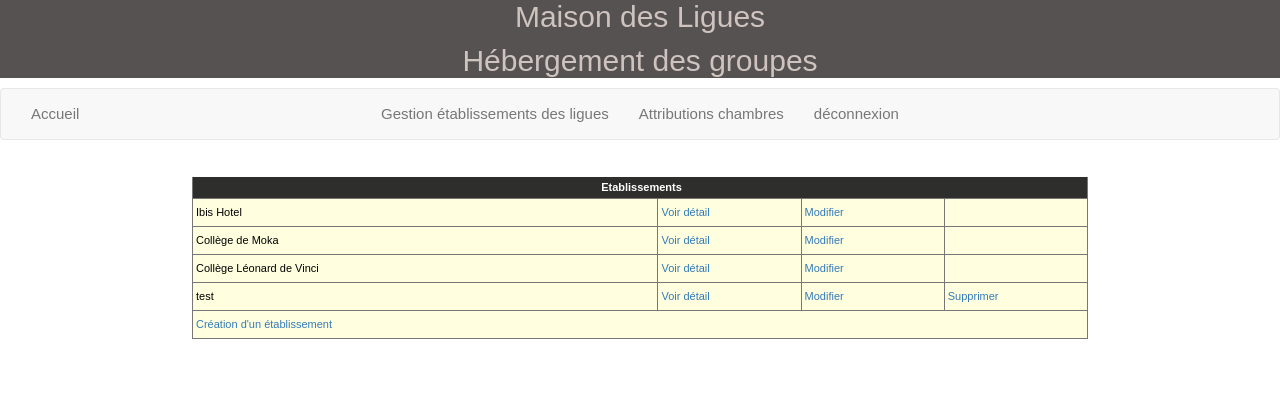
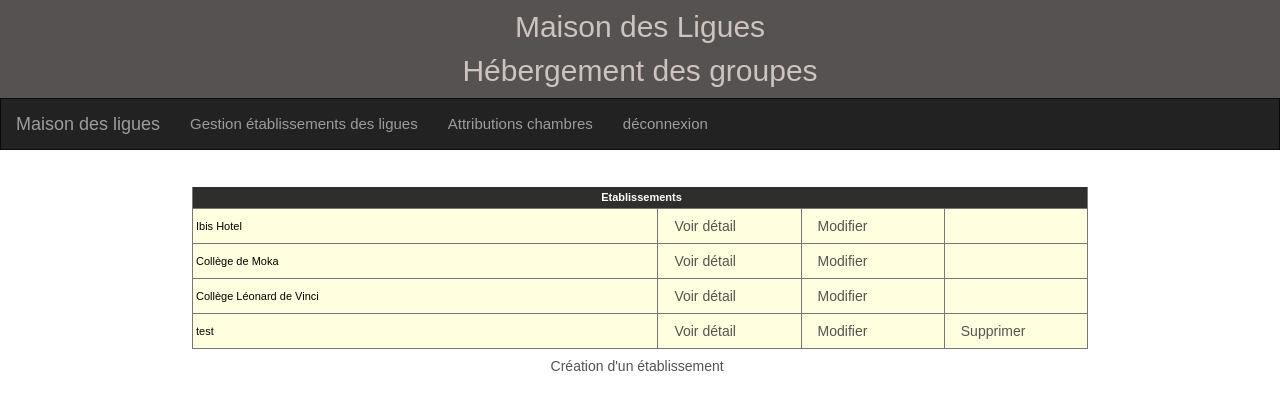
Before and after one commit to mathisprin/M2L-FESTIVAL, a PHP site: page /listeEtablissements.php in a window 1280 px wide. Shown: the top 410 px of the page. Run offline with PHP 8.4, Linux system fonts and the light colour scheme; a user stored in the database is signed in; data comes from the database, SQL or seed files in the repository.

Commit message:
3eme commit

```diff
--- a/_debut.inc.php
+++ b/_debut.inc.php
@@ -4,7 +4,7 @@
 <!DOCTYPE html>
 <!-- TITRE ET MENUS -->
 <html lang="fr">
-<head>
+<head >
 <title>Festival</title>
 <meta http-equiv="Content-Language" content="fr">
 <meta charset="utf-8">
@@ -47,22 +47,34 @@
    </tr>
 </table>
 -->
-<nav class="navbar navbar-default" role="navigation">
-    <div class="navbar-collapse collapse">
-        <ul class="nav navbar-nav navbar-left">
-            <li><a href="index.php">Accueil</a></li>
-        </ul>
-        <ul class="nav navbar-nav navbar-center">
+
+  <nav class="navbar navbar-inverse">
+    <div class="container-fluid">
+
+      <!-- BRAND -->
+      <div class="navbar-header">
+        <button type="button" class="navbar-toggle collapsed" data-toggle="collapse" data-target="#alignment-example" aria-expanded="false">
+        <span class="sr-only">Toggle navigation</span>
+        <span class="icon-bar"></span>
+        <span class="icon-bar"></span>
+        <span class="icon-bar"></span>
+        </button>
+        <a class="navbar-brand" href="index.php">Maison des ligues</a>
+      </div>
+
+      <!-- COLLAPSIBLE NAVBAR -->
+      <div class="collapse navbar-collapse" id="alignment-example">
+
+      <!-- Links -->
+        <ul class="nav navbar-nav ">
+
           <li><a href="listeEtablissements.php">Gestion établissements des ligues</a></li>
           <li><a href="consultationAttributions.php">Attributions chambres</a></li>
           <?php
-
-
                 echo"<li><a href='deconnexion.php'>déconnexion</a></li>";
-
             ?>
-
         </ul>
+      </div>
     </div>
   </nav>
 <br>
--- a/_gestionBase.inc.php
+++ b/_gestionBase.inc.php
@@ -81,7 +81,7 @@ function modifierEtablissement($connexion, $id, $nom, $adresseRue, $codePostal,
 function creerEtablissement($connexion, $id, $nom, $adresseRue, $codePostal,
                             $ville, $tel, $adresseElectronique, $type,
                             $civiliteResponsable, $nomResponsable,
-                            $prenomResponsable, $nombreChambresOffertes)
+                            $prenomResponsable, $nombreChambresOffertes,$infosP)
 {
    $nom=str_replace("'", "''", $nom);
    $adresseRue=str_replace("'","''", $adresseRue);
@@ -93,7 +93,7 @@ function creerEtablissement($connexion, $id, $nom, $adresseRue, $codePostal,
    $req="insert into Etablissement values ('$id', '$nom', '$adresseRue',
          '$codePostal', '$ville', '$tel', '$adresseElectronique', '$type',
          '$civiliteResponsable', '$nomResponsable', '$prenomResponsable',
-         '$nombreChambresOffertes')";
+         '$nombreChambresOffertes','$infosP')";
 
    $connexion->query($req);
 }
--- a/css/cssGeneral.css
+++ b/css/cssGeneral.css
@@ -220,3 +220,30 @@ td.reserve
     -webkit-border-radius: 5px;
     border-radius: 20px;
 }
+ a.btn.btn-light{
+  border-radius: 20px;
+  color:#555251;
+}
+
+ a.btn.btn-light:hover{
+  border-radius: 20px;
+  color:#3F5EE1;
+
+}
+body > div.head {
+  padding-top:1rem;
+}
+
+body > div.head > p.sous_titre {
+  margin:0;
+  padding-bottom:1rem;
+}
+
+nav.navbar.navbar-inverse{
+  border-radius: 0px;
+}
+
+div.middle{
+  position:absolute;
+  left:42vw;
+}
--- a/donnerNbChambres.php
+++ b/donnerNbChambres.php
@@ -46,7 +46,7 @@ echo "
    </select></h5>
    <input type='submit' value='Valider' name='valider' id='submit'>&nbsp&nbsp&nbsp&nbsp
    <input type='reset' value='Annuler' name='Annuler' id='submit'><br><br>
-   <a href='modificationAttributions.php?action=demanderModifAttrib'>Retour</a>
+   <a href='modificationAttributions.php?action=demanderModifAttrib' class='btn btn-light'>Retour</a>
    </center>
 </form>";
 
--- a/index.php
+++ b/index.php
@@ -13,9 +13,9 @@ else
 {
     echo "USER : ",$_SESSION['id'];
     echo "<div class='description'>
-      <p class='texteAccueil'>Cette application web permet de gérer l'hébergement des ligues sportive
-            durant les rencontres.</p></br>
-      <p class='texteAccueil'>Elle offre les services suivants :</p><br>
+      <br><p class='texteAccueil'>Cette application web permet de gérer l'hébergement des ligues sportive
+            durant les rencontres.</p>
+      <p class='texteAccueil'>Elle offre les services suivants :</p>
       <ul class='list'>
          <p> - Gérer les établissements (caractéristiques et capacités d'accueil) acceptant d'héberger les groupes de sportifs.<br>
           - Consulter, réaliser ou modifier les attributions des chambres aux groupes dans les établissements.</p>
--- a/listeEtablissements.php
+++ b/listeEtablissements.php
@@ -57,11 +57,11 @@ echo "
          <td width='52%'>$nom</td>
 
          <td width='16%' align='center'>
-         <a href='detailEtablissement.php?id=$id'>
+         <a href='detailEtablissement.php?id=$id' class ='btn btn-light'>
          Voir détail</a></td>
 
          <td width='16%' align='center'>
-         <a href='modificationEtablissement.php?action=demanderModifEtab&amp;id=$id'>
+         <a href='modificationEtablissement.php?action=demanderModifEtab&amp;id=$id' class ='btn btn-light'>
          Modifier</a></td>";
 
          // S'il existe déjà des attributions pour l'établissement, il faudra
@@ -70,7 +70,7 @@ echo "
 			{
             echo "
             <td width='16%' align='center'>
-            <a href='suppressionEtablissement.php?action=demanderSupprEtab&amp;id=$id'>
+            <a href='suppressionEtablissement.php?action=demanderSupprEtab&amp;id=$id' class ='btn btn-light'>
             Supprimer</a></td>";
          }
          else
@@ -84,8 +84,10 @@ echo "
 
    }
    echo "
-   <tr class='ligneTabNonQuad'>
-      <td colspan='4'><a href='creationEtablissement.php?action=demanderCreEtab'>Création d'un établissement</a></td>
-   </tr>";
+   </table>
+   <div class = 'middle'>
+      <p><a href='creationEtablissement.php?action=demanderCreEtab' class ='btn btn-light'>Création d'un établissement</a></p>
+   </div>";
+
 }
 ?>
--- a/modificationAttributions.php
+++ b/modificationAttributions.php
@@ -160,7 +160,7 @@ echo "
 echo "
 <table align='center' width='80%'>
    <tr>
-      <td width='34%' align='left'><a href='consultationAttributions.php'>Retour</a>
+      <td width='34%' align='left'><a href='consultationAttributions.php' class='btn btn-light'>Retour</a>
       </td>
       <td class='reserveSiLien'>&nbsp;</td>
       <td width='30%' align='left'>Réservation possible si lien</td>
```
Also changed, not shown: consultationAttributions.php (+7 -6 lines), creationEtablissement.php (+11 -4 lines), detailEtablissement.php (+6 -6 lines), modificationEtablissement.php (+12 -12 lines). Lines whose indentation alone changed are shown as unchanged.
